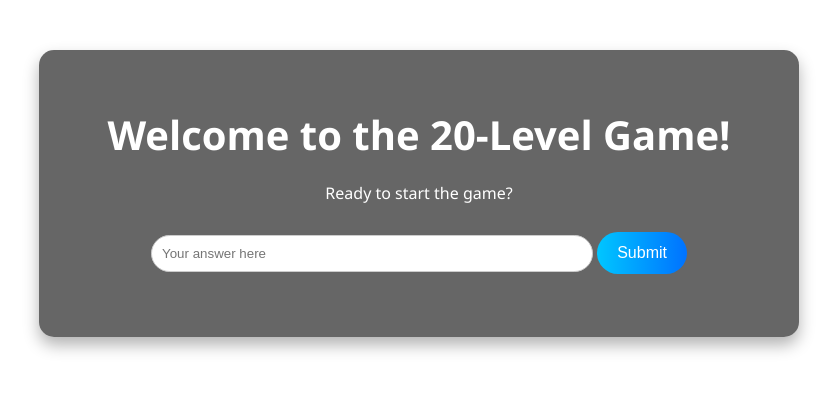
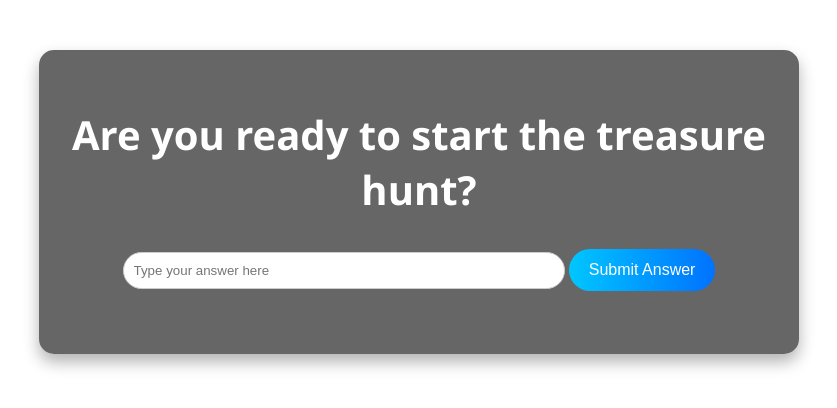
Before and after one commit to theppriyesh/Anushree, a plain HTML site: page index.html in a window 1280 px wide. Shown: the whole page, without its empty margins (221-1058 px from the left). Drawn offline with Linux system fonts and the light colour scheme.

Commit message:
Update index.html

```diff
--- a/index.html
+++ b/index.html
@@ -3,18 +3,15 @@
 <head>
   <meta charset="UTF-8">
   <meta name="viewport" content="width=device-width, initial-scale=1.0">
-  <title>Birthday Game</title>
+  <title>Treasure Hunt Game</title>
   <link rel="stylesheet" href="style.css">
 </head>
 <body>
   <div class="game-container">
-    <h1>Welcome to the 20-Level Game!</h1>
-    <div id="level-content">
-      <p id="question">Ready to start the game?</p>
-      <input type="text" id="answer" placeholder="Your answer here">
-      <button onclick="checkAnswer()">Submit</button>
-    </div>
-    <p id="status"></p>
+    <h1 id="question">Are you ready to start the treasure hunt?</h1>
+    <input type="text" id="answer" placeholder="Type your answer here">
+    <button onclick="checkAnswer()">Submit Answer</button>
+    <div id="status"></div>
   </div>
 
   <script src="game.js"></script>
```
